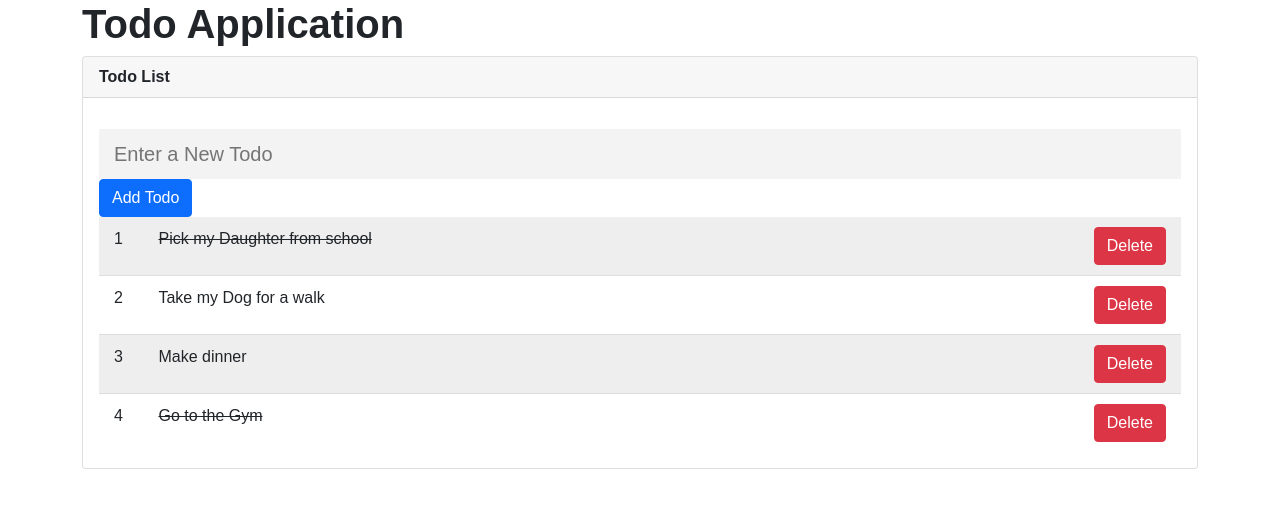
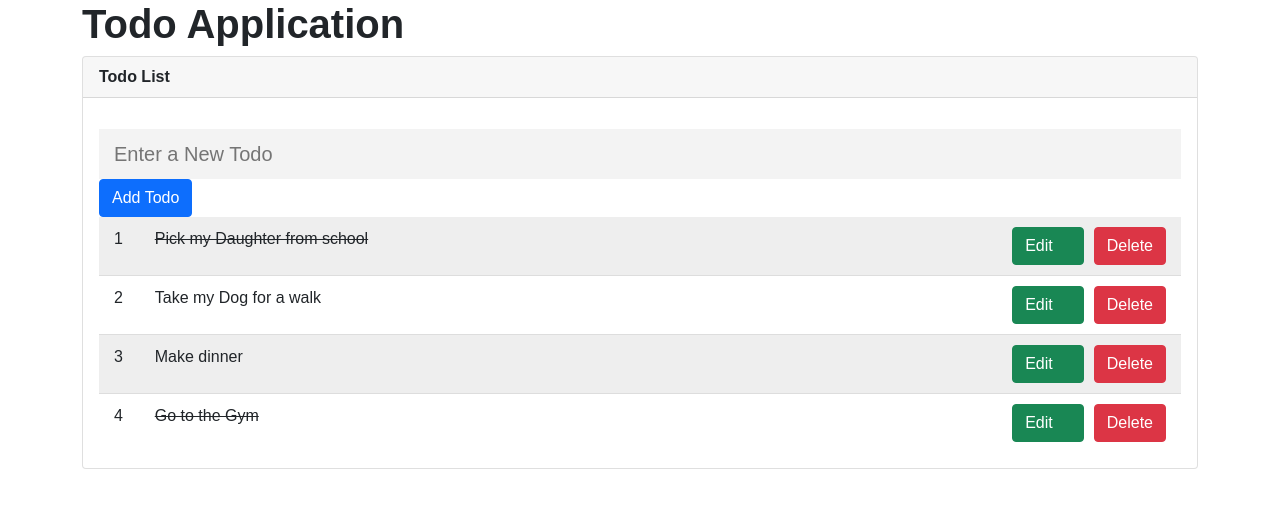
Before and after one commit to rinaejustin963/TodoApp, an Angular app: page / in a window 1280 px wide. Shown: the top 508 px of the page. Built offline with nearby package versions, Linux system fonts and the light colour scheme.

Commit message:
Update a Todo

```diff
--- a/src/app/components/todos/todos.component.html
+++ b/src/app/components/todos/todos.component.html
@@ -15,6 +15,7 @@
     <div  *ngFor="let todo of todos; let i = index;" class="todo {{ (todo.completed ? 'done' : '')  }}">
         <div class="id">{{i + 1}}</div>
         <div class="content" (click)="toggleDone(i)">{{todo.content}}</div>
+        <button class="btn btn-success" (click)="deleteTodo(i - 1)">Edit</button>
         <button class="btn btn-danger" (click)="deleteTodo(i - 1)">Delete</button>
 
     </div>
--- a/src/styles.css
+++ b/src/styles.css
@@ -7,3 +7,8 @@
 
     font-family: sans-serif;
 }
+
+button.btn-success {
+    padding-right: 30px;
+    margin-right: 10px;
+}
```
